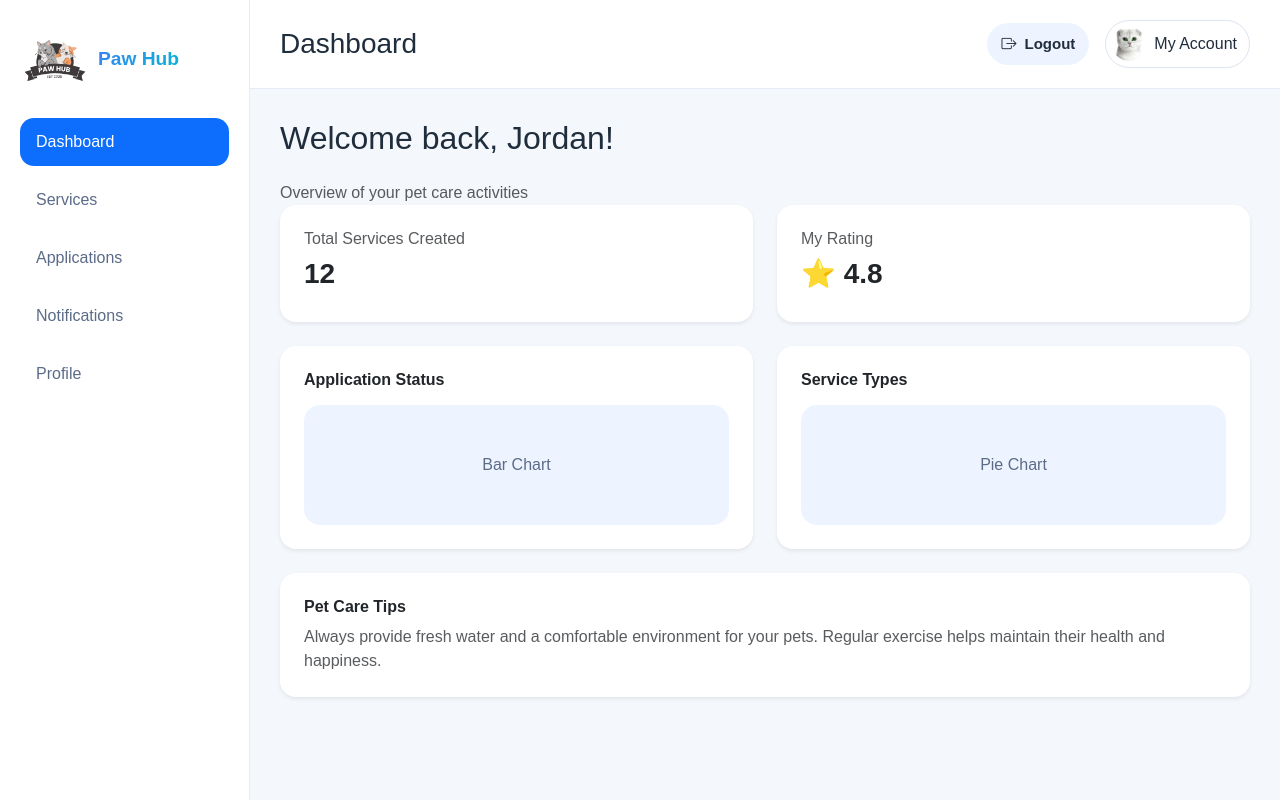
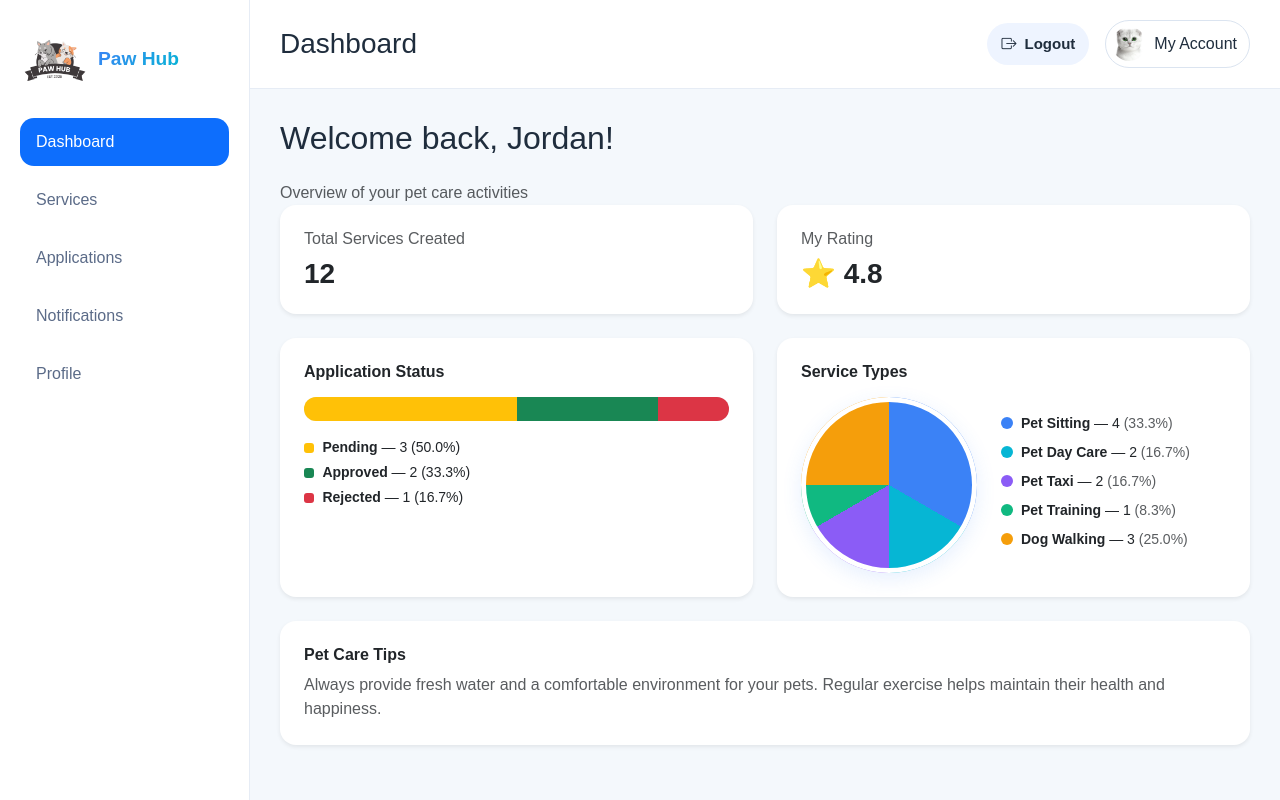
Before and after one commit to Yilin2323/Paw-Hub, a Flask app: page / in a window 1280 px wide. Run offline with Flask 3, Linux system fonts and the light colour scheme.

Commit message:
create mock_data

```diff
--- a/static/css/style.css
+++ b/static/css/style.css
@@ -1317,6 +1317,43 @@ body {
       scroll-margin-top: 5.5rem;
     }
 
+    /* Owner dashboard: application stacked bar + service pie */
+    .dashboard-stacked-progress {
+      height: 1.5rem;
+      border-radius: 999px;
+      overflow: hidden;
+      background: #e2e8f0;
+    }
+
+    .dashboard-app-legend .dashboard-legend-swatch {
+      display: inline-block;
+      width: 0.65rem;
+      height: 0.65rem;
+      border-radius: 3px;
+      flex-shrink: 0;
+    }
+
+    .dashboard-pie-row {
+      min-height: 11rem;
+    }
+
+    .dashboard-pie {
+      width: 11rem;
+      height: 11rem;
+      border-radius: 50%;
+      box-shadow:
+        inset 0 0 0 5px #fff,
+        0 6px 20px rgba(59, 130, 246, 0.12);
+    }
+
+    #dash-service-legend .dashboard-legend-swatch--pie {
+      display: inline-block;
+      width: 0.75rem;
+      height: 0.75rem;
+      border-radius: 50%;
+      flex-shrink: 0;
+    }
+
     /* Notifications: unread notification card */
     .notification-card.unread {
       border-left: 4px solid #0d6efd;
--- /dev/null
+++ b/static/js/mock_data.js
@@ -0,0 +1,157 @@
+// ===== USER - Owner =====
+const user = {
+    name: "Jordan",
+    role: "Pet Owner",
+    email: "jordan@email.com",
+    phone: "012-3456789",
+    gender: "Male",
+    my_rating: 4.8
+  };
+
+
+  // ===== DASHBOARD =====
+  const dashboard = {
+    totalServices: 12,
+
+    applicationStatus: {
+      pending: 3,
+      approved: 2,
+      rejected: 1
+    },
+
+    serviceTypes: [
+      { label: "Pet Sitting", value: 4 },
+      { label: "Pet Day Care", value: 2 },
+      { label: "Pet Taxi", value: 2 },
+      { label: "Pet Training", value: 1 },
+      { label: "Dog Walking", value: 3 }
+    ]
+  };
+
+
+  // ===== SERVICES =====
+  const services = {
+    latest: [
+      {
+        id: 1,
+        serviceType: "Pet Walking",
+        petType: "Dog",
+        pets: 2,
+        date: "10 June 2026",
+        time: "9:00 AM",
+        location: "Puchong",
+        salary: "RM 30"
+      },
+      {
+        id: 2,
+        serviceType: "Pet Feeding",
+        petType: "Cat",
+        pets: 1,
+        date: "15 June 2026",
+        time: "7:00 PM",
+        location: "Petaling Jaya",
+        salary: "RM 25"
+      }
+    ],
+
+
+    upcoming: [
+      {
+        id: 3,
+        serviceType: "Pet Taxi",
+        petType: "Cat",
+        pets: 1,
+        date: "20 June 2026",
+        time: "8:00 AM",
+        location: "Damansara",
+        salary: "RM 100"
+      }
+    ],
+
+    completed: [
+      {
+        id: 3,
+        serviceType: "Pet Training",
+        petType: "Cat",
+        pets: 1,
+        date: "25 June 2026",
+        time: "4:00 PM",
+        location: "Cheras",
+        salary: "RM 50"
+      }
+    ]
+  };
+
+
+  // ===== APPLICATIONS =====
+  const applications = [
+    {
+      id: 1,
+      name: "Amanda Lee",
+      gender: "Female",
+      age: 22,
+      experience: "2 years",
+      rating: 4.7,
+      service: "Pet Walking",
+      status: "Pending",
+      description: "Experienced with active dogs."
+    },
+    {
+      id: 2,
+      name: "Jason Tan",
+      gender: "Male",
+      age: 24,
+      experience: "3 years",
+      rating: 4.9,
+      service: "Pet Feeding",
+      status: "Approved",
+      phone: "012-9876543",
+      email: "jason@email.com"
+    },
+    {
+      id: 3,
+      name: "Sarah Lim",
+      gender: "Female",
+      age: 21,
+      experience: "1 year",
+      rating: 4.3,
+      service: "Pet Boarding",
+      status: "Rejected",
+      description: "Available weekends only."
+    }
+  ];
+
+
+  // ===== NOTIFICATIONS =====
+  const notifications = [
+    {
+      id: 1,
+      title: "New application received",
+      message: "A sitter applied for your Pet Walking service.",
+      time: "2 hours ago",
+      read: false
+    },
+    {
+      id: 2,
+      title: "Upcoming service reminder",
+      message: "Your Pet Feeding service is tomorrow at 7:00 PM.",
+      time: "5 hours ago",
+      read: false
+    },
+    {
+      id: 3,
+      title: "New rating received",
+      message: "You received a 5-star rating.",
+      time: "1 day ago",
+      read: true
+    }
+  ];
+
+
+  // ===== PROFILE =====
+  const profile = {
+    username: "Jordan",
+    email: "jordan@email.com",
+    phone: "012-3456789",
+    gender: "Male"
+  };
--- /dev/null
+++ b/static/js/owner_dashboard.js
@@ -0,0 +1,153 @@
+/**
+ * Owner dashboard: bind mock_data.js globals (user, dashboard) to DOM.
+ */
+(function () {
+  const PIE_COLORS = ["#3b82f6", "#06b6d4", "#8b5cf6", "#10b981", "#f59e0b"];
+
+  function buildConicGradient(items) {
+    const total = items.reduce((sum, item) => sum + item.value, 0);
+    if (total <= 0) {
+      return "conic-gradient(#e2e8f0 0% 100%)";
+    }
+    let angle = 0;
+    const stops = items.map((item, i) => {
+      const slice = (item.value / total) * 360;
+      const start = angle;
+      angle += slice;
+      const color = PIE_COLORS[i % PIE_COLORS.length];
+      return `${color} ${start}deg ${angle}deg`;
+    });
+    return `conic-gradient(${stops.join(", ")})`;
+  }
+
+  function renderApplicationStatus(container, status) {
+    const pending = status.pending || 0;
+    const approved = status.approved || 0;
+    const rejected = status.rejected || 0;
+    const total = pending + approved + rejected;
+    container.innerHTML = "";
+
+    if (total === 0) {
+      container.innerHTML =
+        '<p class="text-muted small mb-0">No application data yet.</p>';
+      return;
+    }
+
+    const pct = (n) => ((n / total) * 100).toFixed(1);
+
+    const wrap = document.createElement("div");
+    wrap.className = "dashboard-app-bars";
+
+    const barRow = document.createElement("div");
+    barRow.className = "progress dashboard-stacked-progress mb-3";
+    barRow.setAttribute("role", "progressbar");
+    barRow.setAttribute("aria-valuenow", String(total));
+    barRow.setAttribute("aria-valuemin", "0");
+    barRow.setAttribute("aria-valuemax", String(total));
+    barRow.setAttribute(
+      "aria-label",
+      `Applications: ${pending} pending, ${approved} approved, ${rejected} rejected`
+    );
+
+    if (pending > 0) {
+      const seg = document.createElement("div");
+      seg.className = "progress-bar bg-warning text-dark";
+      seg.style.width = pct(pending) + "%";
+      seg.title = `Pending: ${pending}`;
+      barRow.appendChild(seg);
+    }
+    if (approved > 0) {
+      const seg = document.createElement("div");
+      seg.className = "progress-bar bg-success";
+      seg.style.width = pct(approved) + "%";
+      seg.title = `Approved: ${approved}`;
+      barRow.appendChild(seg);
+    }
+    if (rejected > 0) {
+      const seg = document.createElement("div");
+      seg.className = "progress-bar bg-danger";
+      seg.style.width = pct(rejected) + "%";
+      seg.title = `Rejected: ${rejected}`;
+      barRow.appendChild(seg);
+    }
+
+    wrap.appendChild(barRow);
+
+    const legend = document.createElement("ul");
+    legend.className = "list-unstyled small mb-0 dashboard-app-legend";
+    legend.innerHTML = `
+      <li class="d-flex align-items-center gap-2 mb-1">
+        <span class="dashboard-legend-swatch bg-warning"></span>
+        <span><strong>Pending</strong> — ${pending} (${pct(pending)}%)</span>
+      </li>
+      <li class="d-flex align-items-center gap-2 mb-1">
+        <span class="dashboard-legend-swatch bg-success"></span>
+        <span><strong>Approved</strong> — ${approved} (${pct(approved)}%)</span>
+      </li>
+      <li class="d-flex align-items-center gap-2">
+        <span class="dashboard-legend-swatch bg-danger"></span>
+        <span><strong>Rejected</strong> — ${rejected} (${pct(rejected)}%)</span>
+      </li>
+    `;
+    wrap.appendChild(legend);
+    container.appendChild(wrap);
+  }
+
+  function renderServicePie(pieEl, legendEl, items) {
+    const total = items.reduce((sum, item) => sum + item.value, 0);
+    pieEl.style.background = buildConicGradient(items);
+    pieEl.setAttribute(
+      "aria-label",
+      "Service types: " +
+        items.map((i) => `${i.label} ${i.value}`).join(", ")
+    );
+
+    legendEl.innerHTML = "";
+    items.forEach((item, i) => {
+      const pct =
+        total > 0 ? ((item.value / total) * 100).toFixed(1) + "%" : "0%";
+      const li = document.createElement("li");
+      li.className = "d-flex align-items-center gap-2 mb-2";
+      const dot = document.createElement("span");
+      dot.className = "dashboard-legend-swatch dashboard-legend-swatch--pie";
+      dot.style.background = PIE_COLORS[i % PIE_COLORS.length];
+      li.appendChild(dot);
+      const text = document.createElement("span");
+      text.innerHTML = `<strong>${item.label}</strong> — ${item.value} <span class="text-muted">(${pct})</span>`;
+      li.appendChild(text);
+      legendEl.appendChild(li);
+    });
+  }
+
+  function init() {
+    if (typeof dashboard === "undefined" || typeof user === "undefined") {
+      return;
+    }
+
+    const totalEl = document.getElementById("dash-total-services");
+    const ratingEl = document.getElementById("dash-my-rating");
+    const appEl = document.getElementById("dash-application-status");
+    const pieEl = document.getElementById("dash-service-pie");
+    const legendEl = document.getElementById("dash-service-legend");
+
+    if (totalEl) {
+      totalEl.textContent = String(dashboard.totalServices);
+    }
+    if (ratingEl) {
+      ratingEl.innerHTML =
+        "⭐ " + Number(user.my_rating).toFixed(1);
+    }
+    if (appEl && dashboard.applicationStatus) {
+      renderApplicationStatus(appEl, dashboard.applicationStatus);
+    }
+    if (pieEl && legendEl && dashboard.serviceTypes) {
+      renderServicePie(pieEl, legendEl, dashboard.serviceTypes);
+    }
+  }
+
+  if (document.readyState === "loading") {
+    document.addEventListener("DOMContentLoaded", init);
+  } else {
+    init();
+  }
+})();
--- a/templates/owner_dashboard.html
+++ b/templates/owner_dashboard.html
@@ -7,20 +7,20 @@
 
 <h2 class="mb-4">Welcome back, {{ user_display_name }}!</h2>
 <p class="text-muted mb-0">Overview of your pet care activities</p>
-<!-- Summary Cards -->
+<!-- Summary Cards (values filled from static/js/mock_data.js) -->
 <div class="row g-4 mb-4">
 
   <div class="col-md-6">
     <div class="card p-4 rounded-4 shadow-sm border-0">
       <h6 class="text-muted">Total Services Created</h6>
-      <h3 class="fw-bold">{{ total_services_count }}</h3>
+      <h3 class="fw-bold mb-0" id="dash-total-services">—</h3>
     </div>
   </div>
 
   <div class="col-md-6">
     <div class="card p-4 rounded-4 shadow-sm border-0">
       <h6 class="text-muted">My Rating</h6>
-      <h3 class="fw-bold">⭐ {{ "%.1f"|format(average_rating) }}</h3>
+      <h3 class="fw-bold mb-0" id="dash-my-rating">—</h3>
     </div>
   </div>
 
@@ -30,19 +30,23 @@
 <div class="row g-4 mb-4">
 
   <div class="col-md-6">
-    <div class="card p-4 rounded-4 shadow-sm border-0">
+    <div class="card p-4 rounded-4 shadow-sm border-0 h-100">
       <h6 class="fw-semibold mb-3">Application Status</h6>
-      <div class="chart-placeholder text-center py-5">
-        Bar Chart
-      </div>
+      <div id="dash-application-status" class="dashboard-chart-wrap"></div>
     </div>
   </div>
 
   <div class="col-md-6">
-    <div class="card p-4 rounded-4 shadow-sm border-0">
+    <div class="card p-4 rounded-4 shadow-sm border-0 h-100">
       <h6 class="fw-semibold mb-3">Service Types</h6>
-      <div class="chart-placeholder text-center py-5">
-        Pie Chart
+      <div class="d-flex flex-wrap align-items-center gap-4 dashboard-pie-row">
+        <div
+          id="dash-service-pie"
+          class="dashboard-pie flex-shrink-0"
+          role="img"
+          aria-hidden="false"
+        ></div>
+        <ul id="dash-service-legend" class="list-unstyled mb-0 small flex-grow-1"></ul>
       </div>
     </div>
   </div>
@@ -58,4 +62,6 @@
   </p>
 </div>
 
+<script src="{{ url_for('static', filename='js/mock_data.js') }}"></script>
+<script src="{{ url_for('static', filename='js/owner_dashboard.js') }}"></script>
 {% endblock %}
```
